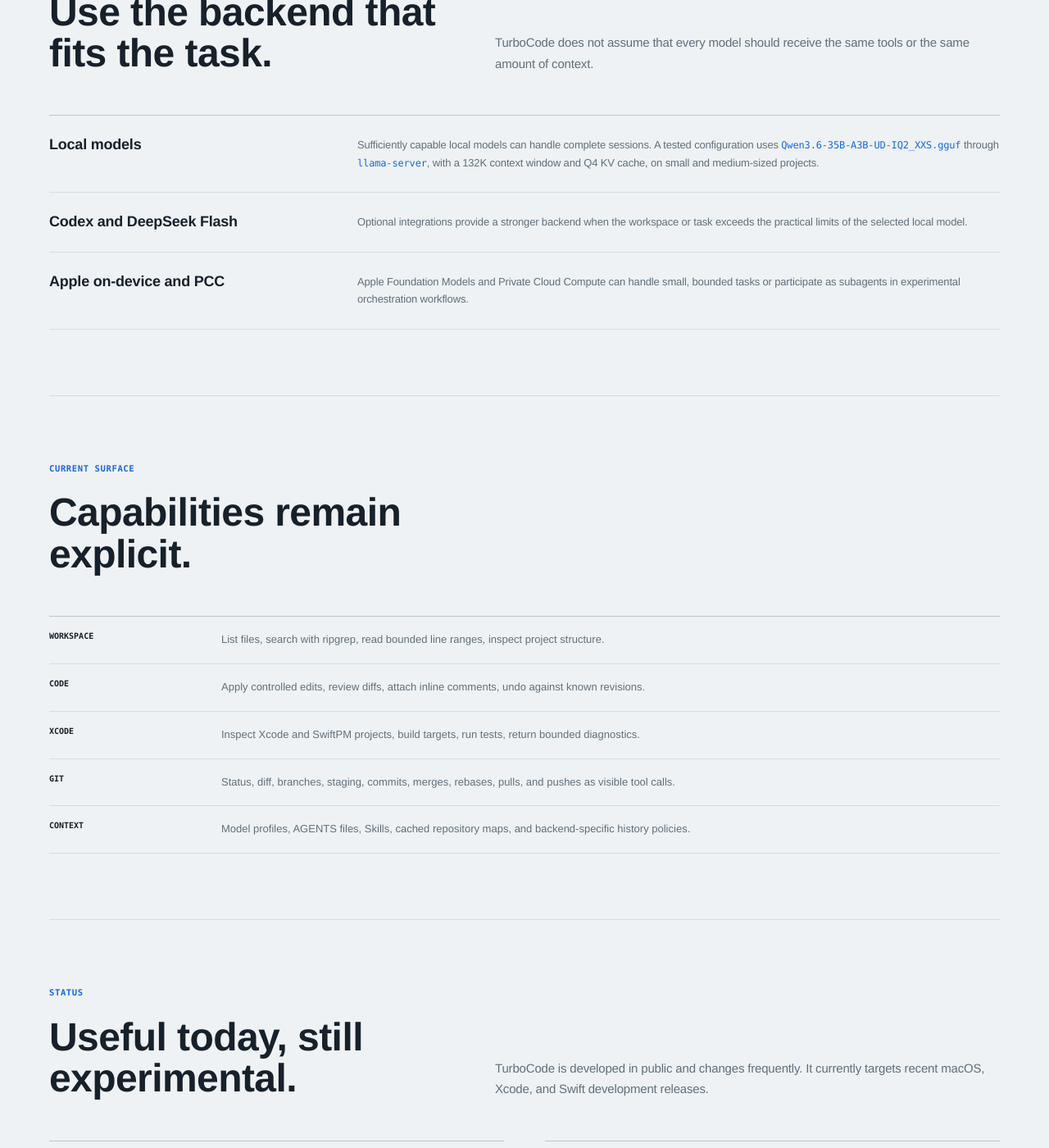
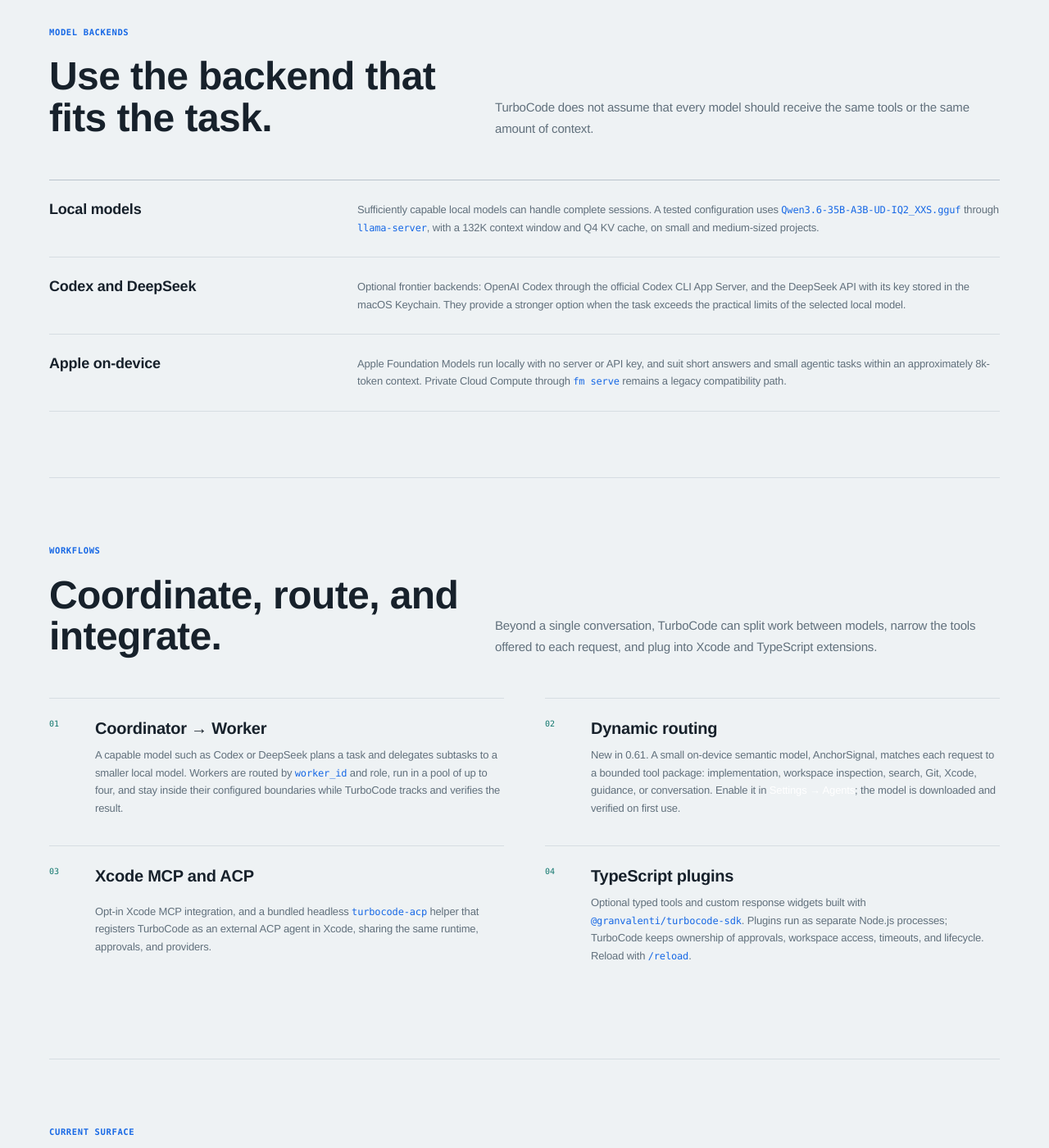
Before and after one commit to granvalenti76/granvalenti76.github.io, a Jekyll site: the page built from _posts/2026-07-13-turbocode.markdown, in a window 1280 px wide and 1400 px high, scrolled down 3107 px. Shown: the whole window at 82% size. Built offline with Jekyll 4.4.1, drawn with Linux system fonts in a browser that asks for light colours; nearby versions of some CDN libraries; some of the changed text lies outside the part shown.

Commit message:
Update TurboCode site for release 0.61
Co-Authored-By: Claude Sonnet 5.5 <noreply@anthropic.com>

```diff
--- a/_posts/2026-07-13-turbocode.markdown
+++ b/_posts/2026-07-13-turbocode.markdown
@@ -45,11 +45,11 @@ description: A native SwiftUI agent harness with workspace-scoped tools for Xcod
         <div>
             <p class="product-eyebrow">Install with Homebrew</p>
             <h2 id="install-title">One command. Native app.</h2>
-            <p>Install the current TurboCode cask directly from the <a href="https://github.com/granvalenti76/homebrew-tap" target="_blank" rel="noopener noreferrer">granvalenti76 tap</a>. Version 0.3.3 is an alpha build, ad-hoc signed and not notarized; macOS may ask for approval in <strong>Privacy &amp; Security</strong>. The current cask requires macOS 27 beta 5.</p>
+            <p>Install the current TurboCode cask directly from the <a href="https://github.com/granvalenti76/homebrew-tap" target="_blank" rel="noopener noreferrer">granvalenti76 tap</a>. Version 0.61 is ad-hoc signed and not notarized; macOS may ask for approval in <strong>Privacy &amp; Security</strong>. It requires macOS 27; development workflows need Xcode 27 beta and Swift 6, and TypeScript plugins need Node.js 24 or later.</p>
         </div>
         <div class="product-command">
             <span>Terminal</span>
-            <code>brew install --cask granvalenti76/tap/turbocode</code>
+            <code>brew install --cask granvalenti76/homebrew-tap/turbocode</code>
             <a href="https://github.com/granvalenti76/homebrew-tap/blob/main/Casks/turbocode.rb" target="_blank" rel="noopener noreferrer">View cask recipe ↗</a>
         </div>
     </section>
@@ -104,10 +104,11 @@ description: A native SwiftUI agent harness with workspace-scoped tools for Xcod
         </div>
 
         <aside class="product-design-note">
-            <p class="product-eyebrow">Design direction / 0.3.2</p>
+            <p class="product-eyebrow">Design direction / 0.3.2 → 0.61</p>
             <h3>Deterministic boundaries, less prescriptive reasoning.</h3>
             <p>Earlier versions tried to make the agent loop more deterministic, including the insertion of tool calls to reinforce a predefined path in specific scenarios. Work on 0.3.2 showed that too much control can also suppress useful model behavior and limit what a capable model can do.</p>
             <p>The current direction keeps capabilities, workspace access, and side effects explicit, while giving the model more freedom to decide which tool to use next. The harness still defines the boundaries; it no longer tries to prescribe every step inside them.</p>
+            <p>Version 0.61 applies the same idea to small models: instead of hard-coding a path, AnchorSignal dynamic routing offers a bounded tool package for each request, and the active profile’s allowlist remains the capability boundary.</p>
         </aside>
     </section>
 
@@ -126,12 +127,45 @@ description: A native SwiftUI agent harness with workspace-scoped tools for Xcod
                 <p>Sufficiently capable local models can handle complete sessions. A tested configuration uses <code>Qwen3.6-35B-A3B-UD-IQ2_XXS.gguf</code> through <code>llama-server</code>, with a 132K context window and Q4 KV cache, on small and medium-sized projects.</p>
             </article>
             <article>
-                <h3>Codex and DeepSeek Flash</h3>
-                <p>Optional integrations provide a stronger backend when the workspace or task exceeds the practical limits of the selected local model.</p>
+                <h3>Codex and DeepSeek</h3>
+                <p>Optional frontier backends: OpenAI Codex through the official Codex CLI App Server, and the DeepSeek API with its key stored in the macOS Keychain. They provide a stronger option when the task exceeds the practical limits of the selected local model.</p>
             </article>
             <article>
-                <h3>Apple on-device and PCC</h3>
-                <p>Apple Foundation Models and Private Cloud Compute can handle small, bounded tasks or participate as subagents in experimental orchestration workflows.</p>
+                <h3>Apple on-device</h3>
+                <p>Apple Foundation Models run locally with no server or API key, and suit short answers and small agentic tasks within an approximately 8k-token context. Private Cloud Compute through <code>fm serve</code> remains a legacy compatibility path.</p>
+            </article>
+        </div>
+    </section>
+
+    <section class="product-overview" id="workflows">
+        <div class="product-section-heading">
+            <div>
+                <p class="product-eyebrow">Workflows</p>
+                <h2>Coordinate, route, and integrate.</h2>
+            </div>
+            <p>Beyond a single conversation, TurboCode can split work between models, narrow the tools offered to each request, and plug into Xcode and TypeScript extensions.</p>
+        </div>
+
+        <div class="product-technical-list">
+            <article>
+                <span>01</span>
+                <h3>Coordinator → Worker</h3>
+                <p>A capable model such as Codex or DeepSeek plans a task and delegates subtasks to a smaller local model. Workers are routed by <code>worker_id</code> and role, run in a pool of up to four, and stay inside their configured boundaries while TurboCode tracks and verifies the result.</p>
+            </article>
+            <article>
+                <span>02</span>
+                <h3>Dynamic routing</h3>
+                <p>New in 0.61. A small on-device semantic model, AnchorSignal, matches each request to a bounded tool package: implementation, workspace inspection, search, Git, Xcode, guidance, or conversation. Enable it in <strong>Settings → Agents</strong>; the model is downloaded and verified on first use.</p>
+            </article>
+            <article>
+                <span>03</span>
+                <h3>Xcode MCP and ACP</h3>
+                <p>Opt-in Xcode MCP integration, and a bundled headless <code>turbocode-acp</code> helper that registers TurboCode as an external ACP agent in Xcode, sharing the same runtime, approvals, and providers.</p>
+            </article>
+            <article>
+                <span>04</span>
+                <h3>TypeScript plugins</h3>
+                <p>Optional typed tools and custom response widgets built with <code>@granvalenti/turbocode-sdk</code>. Plugins run as separate Node.js processes; TurboCode keeps ownership of approvals, workspace access, timeouts, and lifecycle. Reload with <code>/reload</code>.</p>
             </article>
         </div>
     </section>
@@ -144,11 +178,11 @@ description: A native SwiftUI agent harness with workspace-scoped tools for Xcod
             </div>
         </div>
         <dl class="product-tooling__list">
-            <div><dt>Workspace</dt><dd>List files, search with ripgrep, read bounded line ranges, inspect project structure.</dd></div>
+            <div><dt>Workspace</dt><dd>List files, search with ripgrep, read bounded line ranges, preview Markdown and source files, and add line-scoped review comments.</dd></div>
             <div><dt>Code</dt><dd>Apply controlled edits, review diffs, attach inline comments, undo against known revisions.</dd></div>
             <div><dt>Xcode</dt><dd>Inspect Xcode and SwiftPM projects, build targets, run tests, return bounded diagnostics.</dd></div>
             <div><dt>Git</dt><dd>Status, diff, branches, staging, commits, merges, rebases, pulls, and pushes as visible tool calls.</dd></div>
-            <div><dt>Context</dt><dd>Model profiles, AGENTS files, Skills, cached repository maps, and backend-specific history policies.</dd></div>
+            <div><dt>Context</dt><dd>Model profiles, AGENTS files, Skills, cached repository maps, backend-specific history policies, and session metrics for context, cache hits, and tokens.</dd></div>
         </dl>
     </section>
 
@@ -169,6 +203,7 @@ description: A native SwiftUI agent harness with workspace-scoped tools for Xcod
                     <li>Workspace-scoped code and Git tools</li>
                     <li>Integrated review and inline comments</li>
                     <li>AGENTS and Skills support</li>
+                    <li>Worker delegation and Xcode ACP integration</li>
                 </ul>
             </div>
             <div>
@@ -178,6 +213,7 @@ description: A native SwiftUI agent harness with workspace-scoped tools for Xcod
                     <li>Best tested on small and medium projects</li>
                     <li>Setup assumes familiarity with Apple tooling</li>
                     <li>Approval and orchestration flows are evolving</li>
+                    <li>Dynamic routing is experimental, for local models only</li>
                     <li>Clean-install testing remains ongoing</li>
                 </ul>
             </div>
@@ -186,11 +222,11 @@ description: A native SwiftUI agent harness with workspace-scoped tools for Xcod
 
     <section class="product-release-row">
         <div>
-            <p class="product-eyebrow">Current release · 13 September 2026</p>
-            <h2>0.6.0</h2>
-            <p>Xcode MCP and ACP integration, workspace file previews and review, configurable profile workers, and session metrics in the composer.</p>
+            <p class="product-eyebrow">Current release · 20 September 2026</p>
+            <h2>0.61</h2>
+            <p>AnchorSignal dynamic routing for local models, Profile and Auto tool selection in the composer, and ACP client MCP fixes. Builds on 0.6.0 with Xcode MCP and ACP integration, workspace previews, and configurable profile workers.</p>
         </div>
-        <a href="{{ '/turbocode/changelog/' | relative_url }}#release-0-6-0">Read release notes →</a>
+        <a href="{{ '/turbocode/changelog/' | relative_url }}#release-0-61">Read release notes →</a>
     </section>
 
     <section class="product-build">
```
Also changed, not shown: turbocode/changelog.md (+44 -2 lines).
